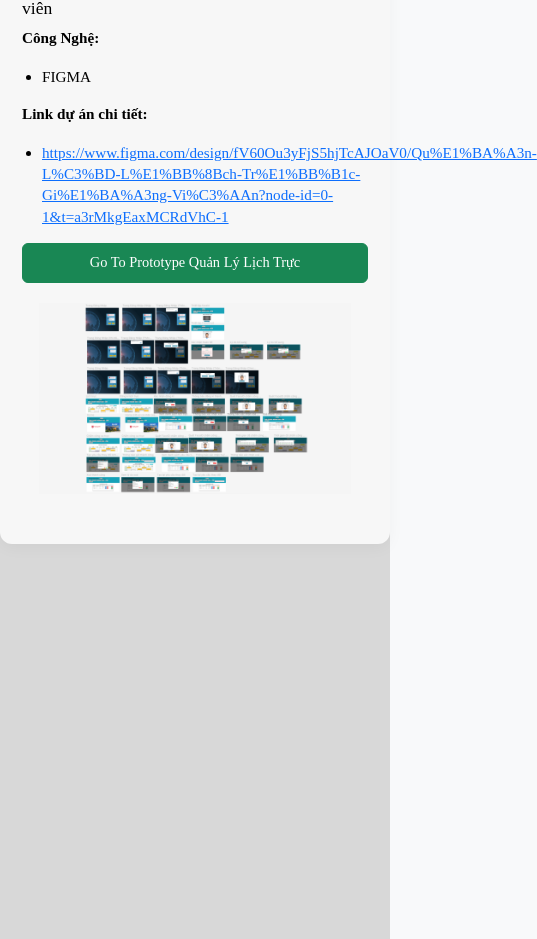
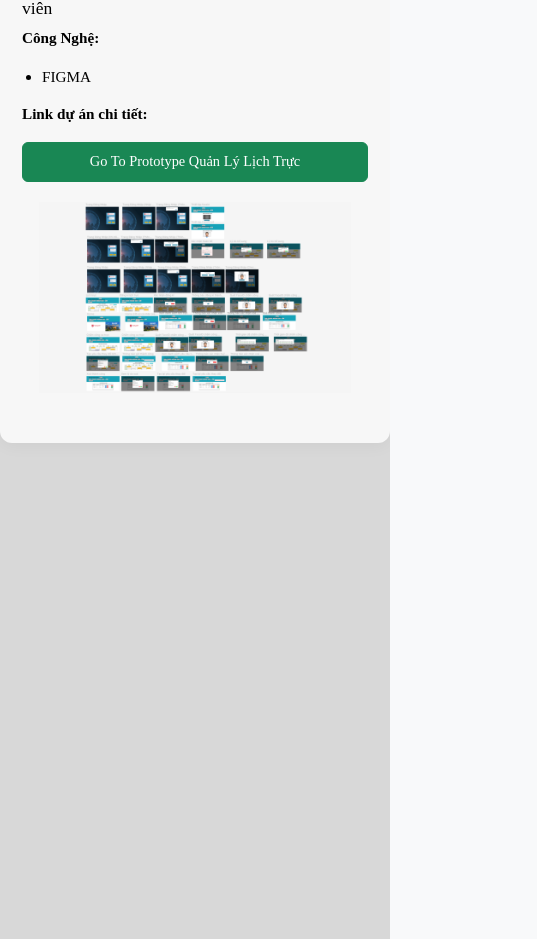
Before and after one commit to Wiken2k3/Wiken-Portfolio, a React (Create React App) app: page / in a window 390 px wide. Shown: the part 9136-10075 px from the top of the page, 537 px wide, since content can reach past the window. Built offline with nearby package versions, Linux system fonts and the light colour scheme.

Commit message:
fix responsive dự án tràn

```diff
--- a/src/components/ProjectsSection/ProjectsSection.js
+++ b/src/components/ProjectsSection/ProjectsSection.js
@@ -131,7 +131,7 @@ export default function ProjectsSection() {
       technologies: {
         main: 'FIGMA'
       },
-      github: 'https://www.figma.com/design/fV60Ou3yFjS5hjTcAJOaV0/Qu%E1%BA%A3n-L%C3%BD-L%E1%BB%8Bch-Tr%E1%BB%B1c-Gi%E1%BA%A3ng-Vi%C3%AAn?node-id=0-1&t=a3rMkgEaxMCRdVhC-1',
+      // github: 'https://www.figma.com/design/fV60Ou3yFjS5hjTcAJOaV0/Qu%E1%BA%A3n-L%C3%BD-L%E1%BB%8Bch-Tr%E1%BB%B1c-Gi%E1%BA%A3ng-Vi%C3%AAn?node-id=0-1&t=a3rMkgEaxMCRdVhC-1',
       demo: 'https://www.figma.com/design/fV60Ou3yFjS5hjTcAJOaV0/Qu%E1%BA%A3n-L%C3%BD-L%E1%BB%8Bch-Tr%E1%BB%B1c-Gi%E1%BA%A3ng-Vi%C3%AAn?node-id=0-1&t=a3rMkgEaxMCRdVhC-1',
       image: LichTruc,
       alt: 'Prototype',
```
